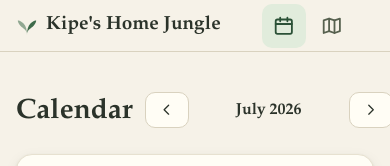
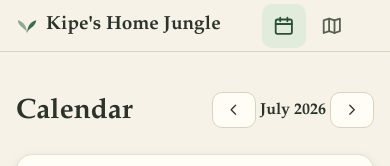
Before and after one commit to qdiazblanco/home-jungle, a website with bundled scripts: page index.html in a window 390 px wide. Both pictures are taken after a click on the link 284 px from the left and 25 px from the top of the page. Shown: the top 166 px of the page. Built offline with nearby package versions, Linux system fonts and the light colour scheme.

Commit message:
Fit the calendar month navigation at phone width
Co-Authored-By: Claude Fable 5 <noreply@anthropic.com>

```diff
--- a/css/styles.css
+++ b/css/styles.css
@@ -1269,9 +1269,11 @@ code {
 }
 
 .cal-nav__label {
-  min-width: 9.5rem;
+  min-width: 0;
   text-align: center;
   font-family: var(--font-display);
+  font-size: var(--text-md);
+  white-space: nowrap;
 }
 
 .cal-card {
```
